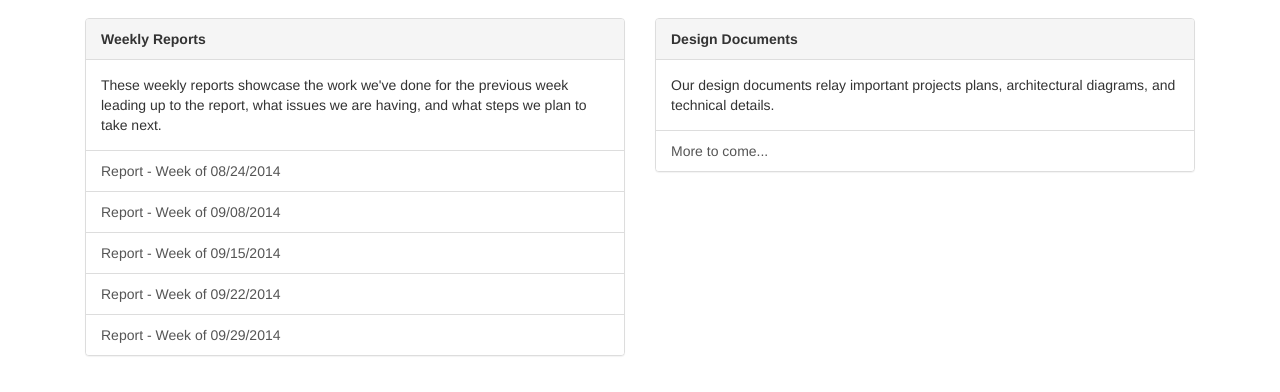
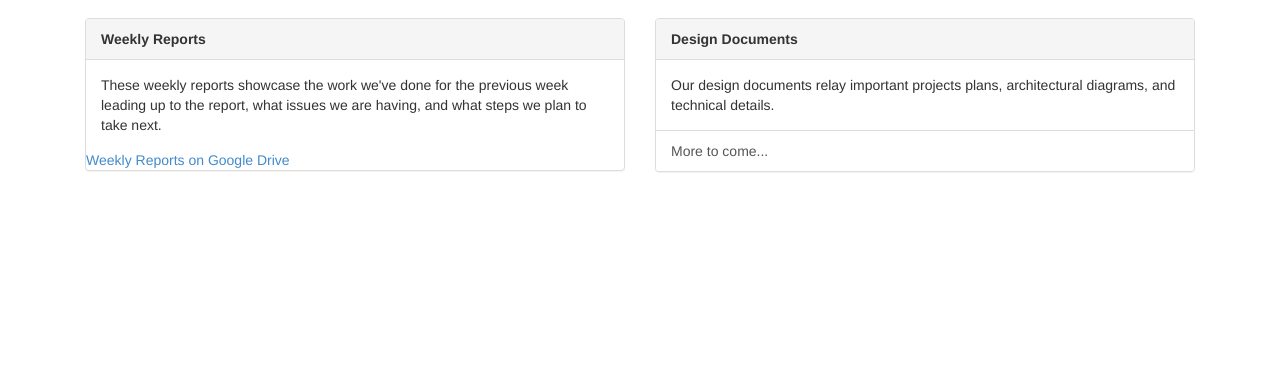
Before and after one commit to lighthouse-isu/lighthouse.github.io, a website: page docs/index.html in a window 1280 px wide. Shown: the part 74-466 px from the top of the page. Drawn offline with Linux system fonts and the light colour scheme.

Commit message:
Removed old links, added link to the Drive folder with the report.

```diff
--- a/docs/index.html
+++ b/docs/index.html
@@ -51,11 +51,7 @@
               <!-- List group -->
               <!-- NEW REPORT LINKS HERE -->
               <div class="list-group">
-                <a href="/docs/reports/report-week1.docx" class="list-group-item">Report - Week of 08/24/2014</a>
-                <a href="/docs/reports/report-week2.docx" class="list-group-item">Report - Week of 09/08/2014</a>
-                <a href="/docs/reports/report-week3.docx" class="list-group-item">Report - Week of 09/15/2014</a>
-                <a href="/docs/reports/report-week4.docx" class="list-group-item">Report - Week of 09/22/2014</a>
-                <a href="/docs/reports/report-week5.docx" class="list-group-item">Report - Week of 09/29/2014</a>
+                <a href="https://drive.google.com/open?id=0B5ANn8JBd-M_Q2dwV0xUSTV0NzA&authuser=1" target="_blank">Weekly Reports on Google Drive</a>
               </div>
             </div>
           </div>
```
